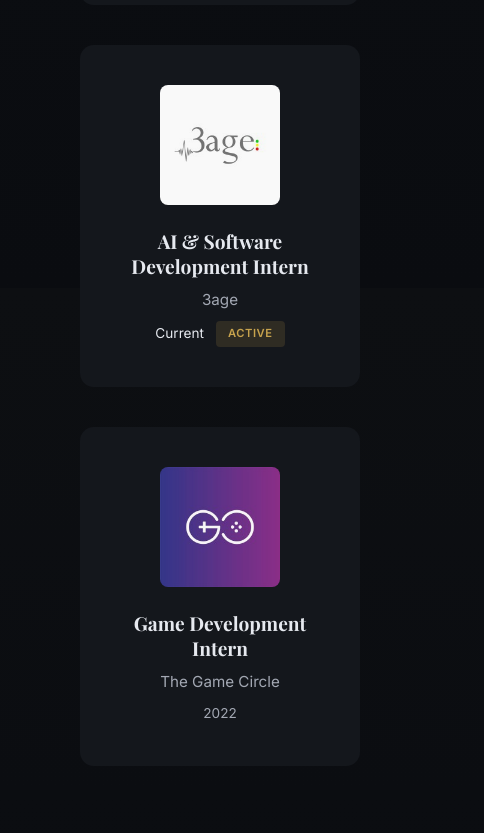
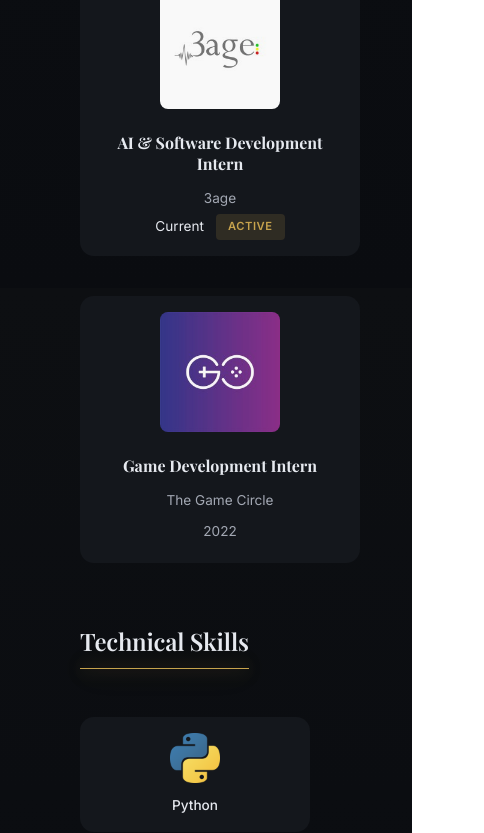
Before and after one commit to nehirozs/my-website, a React (Vite) app: page / in a window 390 px wide. Shown: the part 1400-2233 px from the top of the page, 484 px wide, since content can reach past the window. Built offline with nearby package versions, Linux system fonts and the light colour scheme.

Commit message:
mobile fix 3

```diff
--- a/src/styles/globals.css
+++ b/src/styles/globals.css
@@ -171,4 +171,62 @@
     section > div {
       width: 100% !important;
     }
+
+    #experience > div > div {
+      padding: 1rem !important;
+    }
+
+    #experience h3 {
+      font-size: 1rem !important;
+    }
+
+    #experience p {
+      font-size: 0.85rem !important;
+      margin: 0.25rem 0 !important;
+    }
+
+    #experience ul {
+      font-size: 0.85rem !important;
+      line-height: 1.4 !important;
+    }
+
+    /* Make Skills boxes smaller */
+    #skills > div > div {
+      padding: 1rem !important;
+      min-width: 120px !important;
+    }
+
+    #skills img {
+      width: 50px !important;
+      height: 50px !important;
+    }
+
+    #skills p {
+      font-size: 0.85rem !important;
+    }
+
+    /* Education - 2 columns on mobile */
+    #education > div {
+      grid-template-columns: 1fr 1fr !important;
+      gap: 1rem !important;
+    }
+
+    #education > div > div {
+      padding: 1rem !important;
+    }
+
+    #education h3 {
+      font-size: 0.95rem !important;
+    }
+
+    #education p,
+    #education ul {
+      font-size: 0.8rem !important;
+    }
+
+    #education img {
+      width: 40px !important;
+      height: 40px !important;
+    }
+
   }
```
